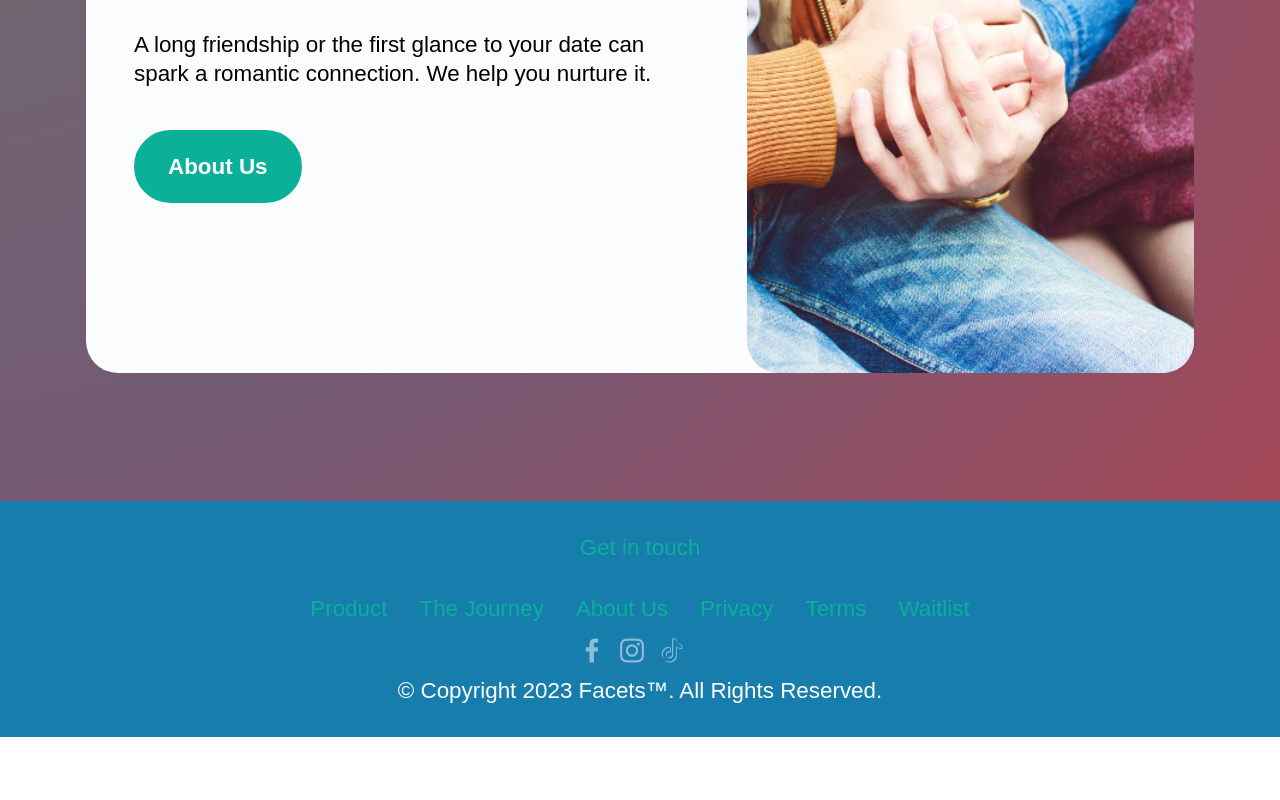
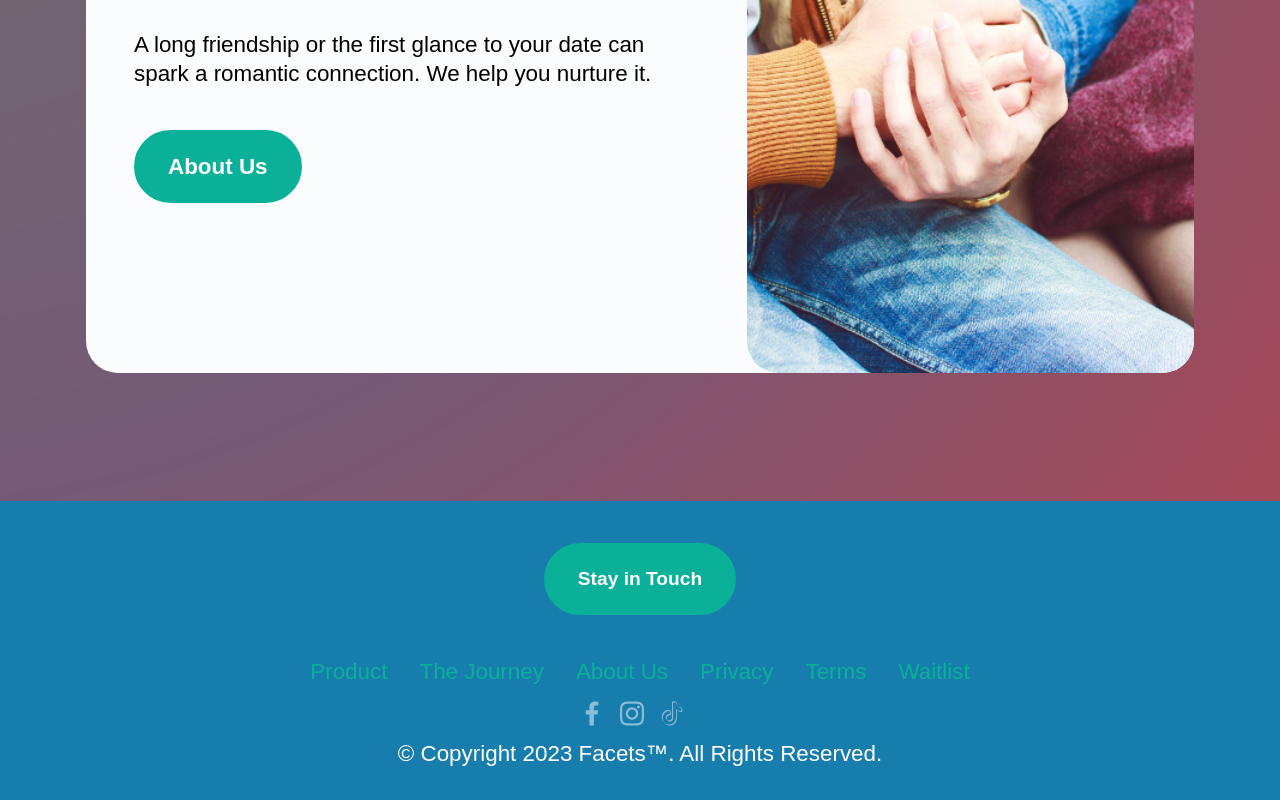
Before and after one commit to scoopgroupinc/next-facets-website, a Next.js app: page / in a window 1280 px wide. Shown: the part 4712-5512 px from the top of the page. Before the commit the page ends 5449 px from the top, so only its background shows below. Built offline with nearby package versions, Linux system fonts and the light colour scheme.

Commit message:
Metadata plus button in footer

```diff
--- a/app/(website)/support/layout.tsx
+++ b/app/(website)/support/layout.tsx
@@ -4,6 +4,9 @@ export const metadata: Metadata = {
   title: 'About Facets',
   description:
     "Find true love. We combine the latest research, psychologist experience, and people's feedback to help you build strong and deeper connections.",
+  itunes: {
+    appId: "6472248886",
+    },
 };
 
 export default function RootLayout({
--- a/app/components/Footer.tsx
+++ b/app/components/Footer.tsx
@@ -5,7 +5,14 @@ function Footer() {
     <section className="footer3 cid-tOWHoKY82E" id="footer3-r">
       <div className="container">
         <div className="navbar-caption text-white display-7 align-center mb-4">
-          <a href="mailto:support@facets.one">Get in touch</a>
+          <div className="mbr-section-btn mb-4">
+            <Link
+              className="btn btn-primary display-4"
+              href="mailto:support@facets.one"
+            >
+              Stay in Touch
+            </Link>
+          </div>
         </div>
         <div className="media-container-row align-center mbr-white">
           <div className="row row-links">
```
Also changed, not shown: app/(website)/support/page.tsx (+8 -7 lines).
